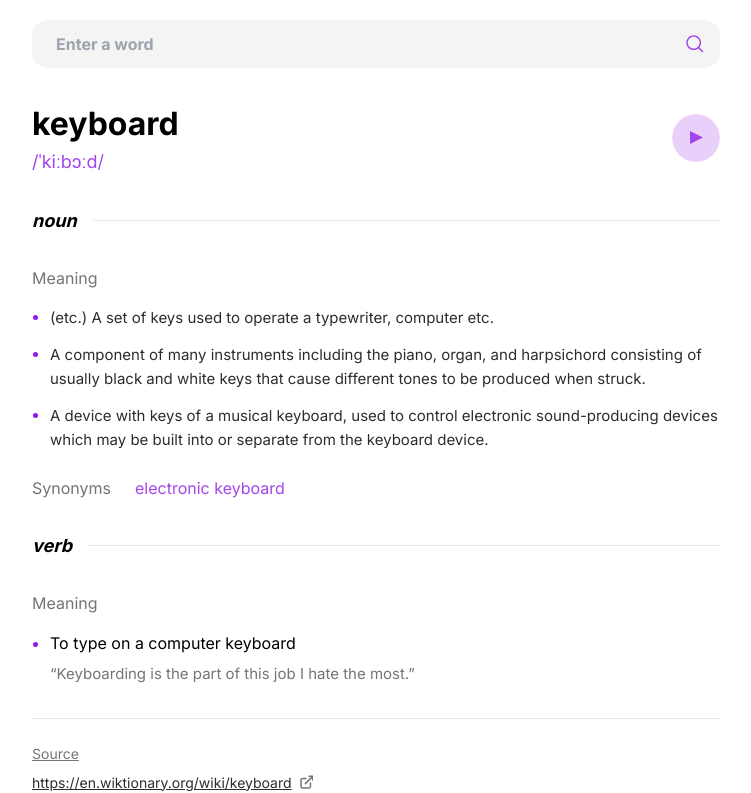
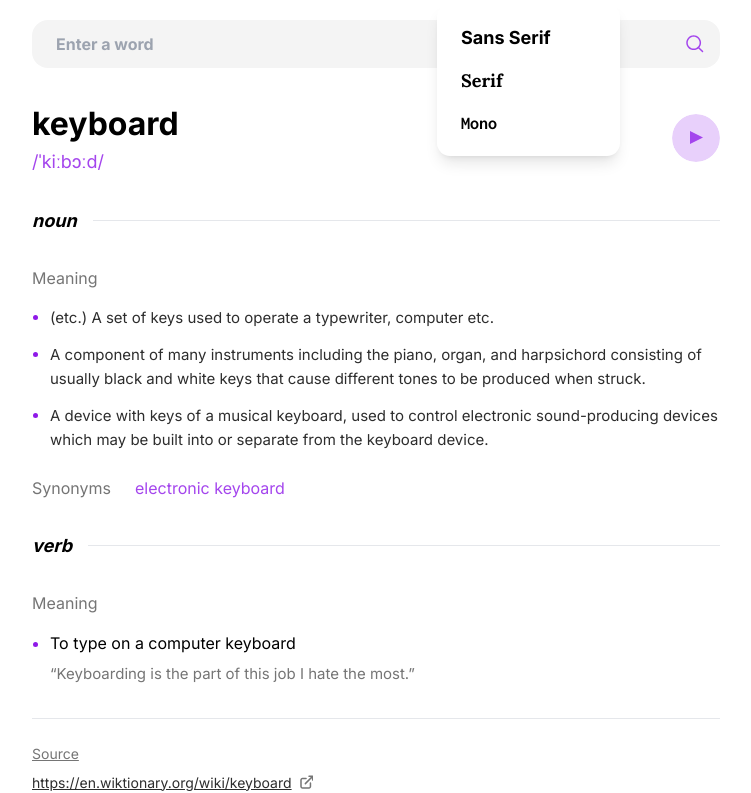
Before and after one commit to Swag-blips/dictionary, a website: page index.html in a window 1280 px wide. Both pictures are taken after a click on the element "Sans Serif". Shown: the part 60-853 px from the top of the page, without its empty margins (264-1015 px from the left). Drawn offline with Linux system fonts and the light colour scheme.

Commit message:
toggle section

```diff
--- a/index.html
+++ b/index.html
@@ -40,7 +40,7 @@
       <div class="flex relative items-center">
         <div class="flex items-center gap-[16px]">
           <p
-            id="font-dropdown"
+            id="dropdown-toggle"
             class="text-[14px] font-bold cursor-pointer text-[#2d2d2d]"
           >
             Sans Serif
@@ -49,6 +49,7 @@
         </div>
 
         <div
+          id="dropdown-section"
           class="w-[183px] hidden font-bold text-[18px] h-[152px] justify-center flex-col gap-[16px] py-[24px] pl-[24px] z-50 rounded-[13px] bg-white absolute top-10 right-[100px] shadow-lg"
         >
           <p class="cursor-pointer hover:text-[#A445ED]">Sans Serif</p>
--- a/script.js
+++ b/script.js
@@ -19,6 +19,9 @@ document.addEventListener("DOMContentLoaded", () => {
   let errorText = document.getElementById("error-element");
   let error404 = document.getElementById("404-error");
   let error = "";
+  let dropdownToggle = document.getElementById("dropdown-toggle");
+  let dropdownSection = document.getElementById("dropdown-section");
+  let isToggle = false;
 
   // fetch the word using the searchValue as reference
   const fetchWord = async function (value) {
@@ -183,6 +186,19 @@ document.addEventListener("DOMContentLoaded", () => {
     console.log(audioElement);
   };
 
+  const toggleDropdown = () => {
+    isToggle = !isToggle;
+    console.log(isToggle);
+
+    if (isToggle) {
+      dropdownSection.classList.remove("hidden");
+      dropdownSection.classList.add("flex");
+    } else {
+      dropdownSection.classList.add("hidden");
+      dropdownSection.classList.remove("flex");
+    }
+  };
+
   // function to handle submit
   const handleSubmit = (e) => {
     if (e.key === "Enter") {
@@ -208,4 +224,5 @@ document.addEventListener("DOMContentLoaded", () => {
 
   // event listener to process api
   search.addEventListener("keydown", handleSubmit);
+  dropdownToggle.addEventListener("click", toggleDropdown);
 });
```
Also changed, not shown: dist/output.css.
